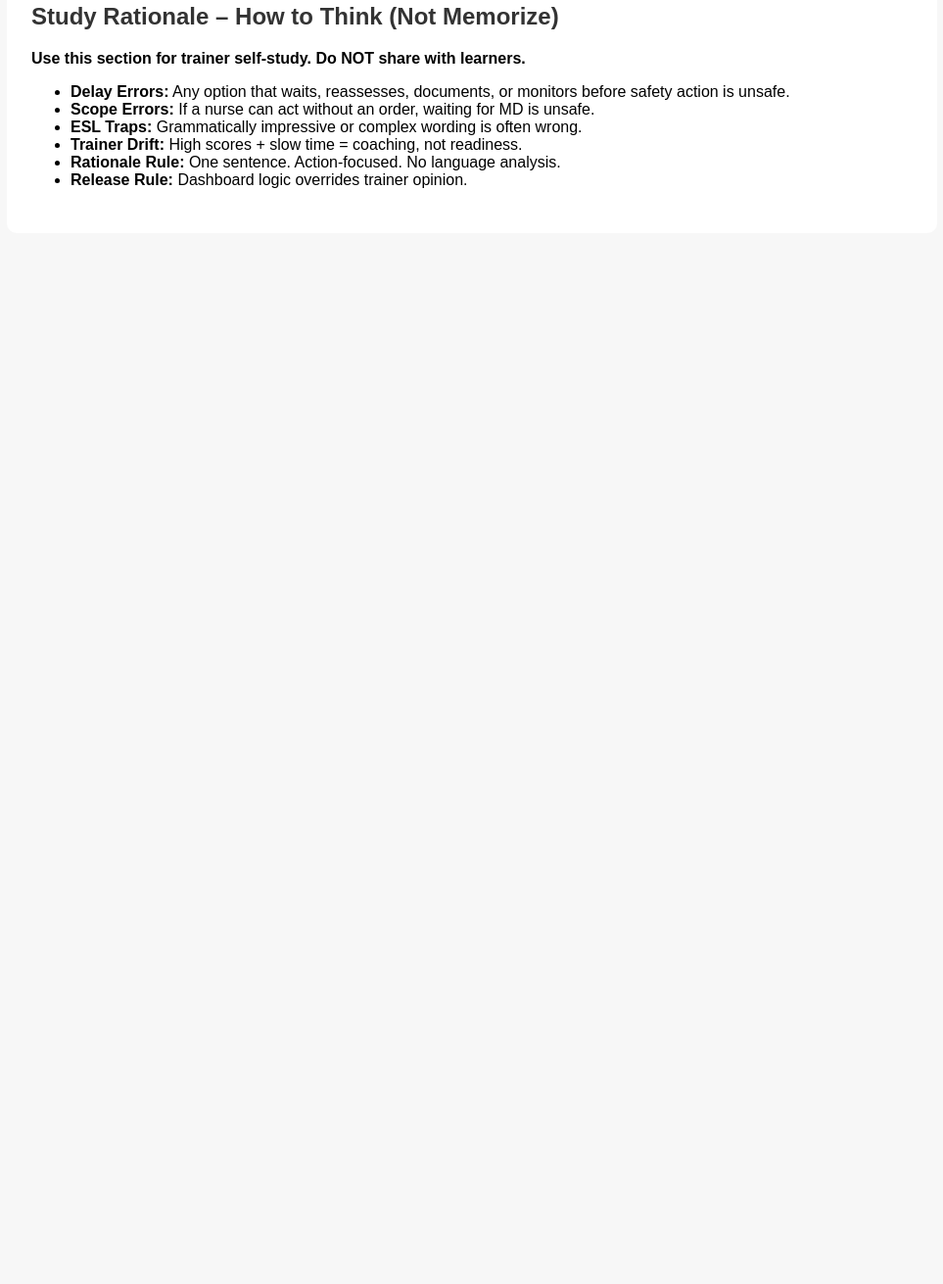
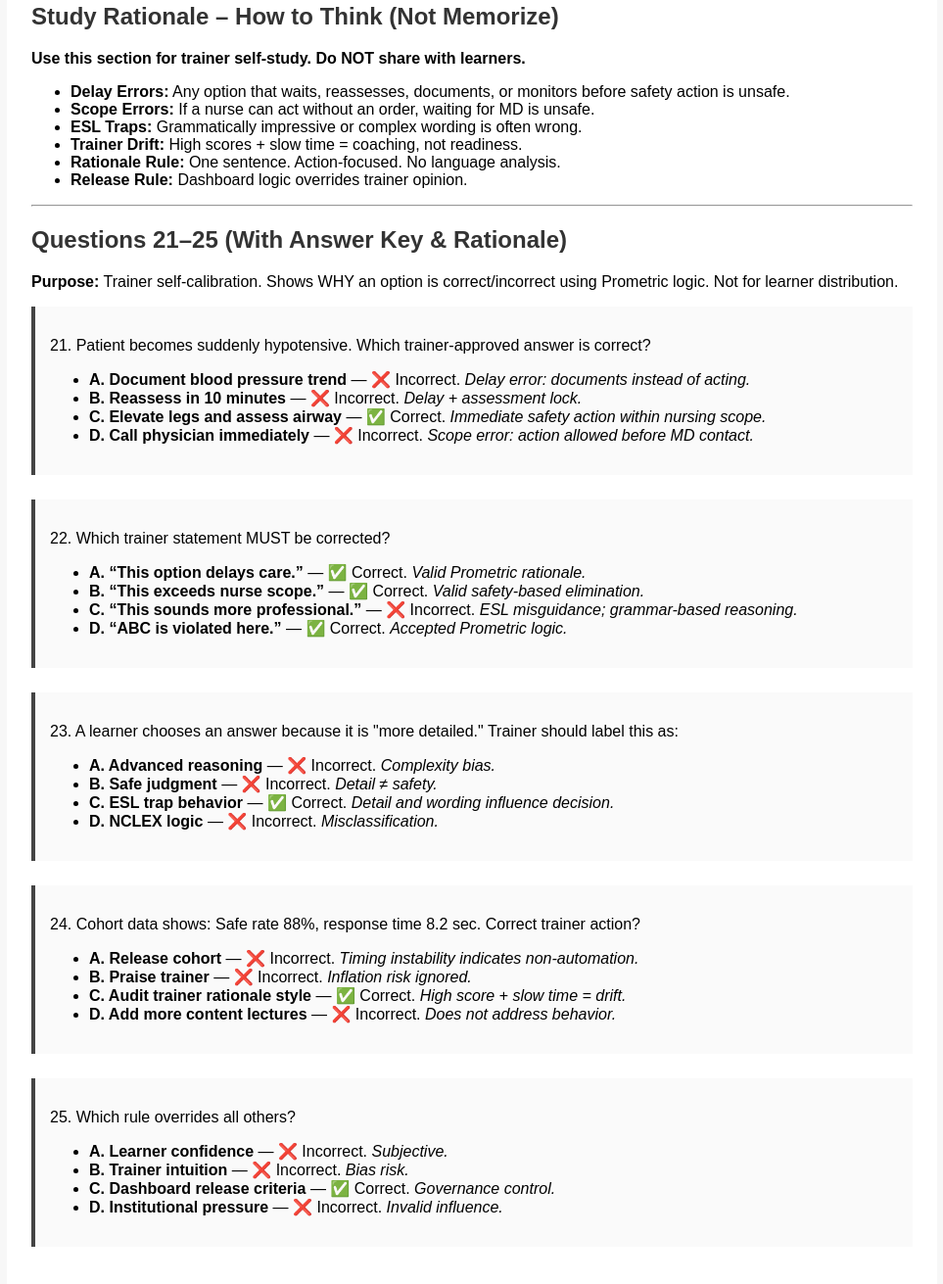
Before and after one commit to gyoutrain-lab/prometric-nursing-test-SCFHS-TRAINEREXAM3, a plain HTML site: page index.html in a window 1280 px wide. Shown: the part 4420-5731 px from the top of the page at 98% size, without its empty margins (158-1121 px from the left). Before the commit the page ends 4686 px from the top, so only its background shows below. Drawn offline with Linux system fonts and the light colour scheme.

Commit message:
Update index.html

```diff
--- a/index.html
+++ b/index.html
@@ -243,6 +243,61 @@
   <li><strong>Release Rule:</strong> Dashboard logic overrides trainer opinion.</li>
 </ul>
 
+<hr>
+<h2>Questions 21–25 (With Answer Key & Rationale)</h2>
+<p><strong>Purpose:</strong> Trainer self-calibration. Shows WHY an option is correct/incorrect using Prometric logic. Not for learner distribution.</p>
+
+<div class="question">
+  <p>21. Patient becomes suddenly hypotensive. Which trainer-approved answer is correct?</p>
+  <ul>
+    <li><strong>A. Document blood pressure trend</strong> — ❌ Incorrect. <em>Delay error: documents instead of acting.</em></li>
+    <li><strong>B. Reassess in 10 minutes</strong> — ❌ Incorrect. <em>Delay + assessment lock.</em></li>
+    <li><strong>C. Elevate legs and assess airway</strong> — ✅ Correct. <em>Immediate safety action within nursing scope.</em></li>
+    <li><strong>D. Call physician immediately</strong> — ❌ Incorrect. <em>Scope error: action allowed before MD contact.</em></li>
+  </ul>
+</div>
+
+<div class="question">
+  <p>22. Which trainer statement MUST be corrected?</p>
+  <ul>
+    <li><strong>A. “This option delays care.”</strong> — ✅ Correct. <em>Valid Prometric rationale.</em></li>
+    <li><strong>B. “This exceeds nurse scope.”</strong> — ✅ Correct. <em>Valid safety-based elimination.</em></li>
+    <li><strong>C. “This sounds more professional.”</strong> — ❌ Incorrect. <em>ESL misguidance; grammar-based reasoning.</em></li>
+    <li><strong>D. “ABC is violated here.”</strong> — ✅ Correct. <em>Accepted Prometric logic.</em></li>
+  </ul>
+</div>
+
+<div class="question">
+  <p>23. A learner chooses an answer because it is "more detailed." Trainer should label this as:</p>
+  <ul>
+    <li><strong>A. Advanced reasoning</strong> — ❌ Incorrect. <em>Complexity bias.</em></li>
+    <li><strong>B. Safe judgment</strong> — ❌ Incorrect. <em>Detail ≠ safety.</em></li>
+    <li><strong>C. ESL trap behavior</strong> — ✅ Correct. <em>Detail and wording influence decision.</em></li>
+    <li><strong>D. NCLEX logic</strong> — ❌ Incorrect. <em>Misclassification.</em></li>
+  </ul>
+</div>
+
+<div class="question">
+  <p>24. Cohort data shows: Safe rate 88%, response time 8.2 sec. Correct trainer action?</p>
+  <ul>
+    <li><strong>A. Release cohort</strong> — ❌ Incorrect. <em>Timing instability indicates non-automation.</em></li>
+    <li><strong>B. Praise trainer</strong> — ❌ Incorrect. <em>Inflation risk ignored.</em></li>
+    <li><strong>C. Audit trainer rationale style</strong> — ✅ Correct. <em>High score + slow time = drift.</em></li>
+    <li><strong>D. Add more content lectures</strong> — ❌ Incorrect. <em>Does not address behavior.</em></li>
+  </ul>
+</div>
+
+<div class="question">
+  <p>25. Which rule overrides all others?</p>
+  <ul>
+    <li><strong>A. Learner confidence</strong> — ❌ Incorrect. <em>Subjective.</em></li>
+    <li><strong>B. Trainer intuition</strong> — ❌ Incorrect. <em>Bias risk.</em></li>
+    <li><strong>C. Dashboard release criteria</strong> — ✅ Correct. <em>Governance control.</em></li>
+    <li><strong>D. Institutional pressure</strong> — ❌ Incorrect. <em>Invalid influence.</em></li>
+  </ul>
+</div>
+
+
 
 <div id="result" class="result"></div>
 
```
